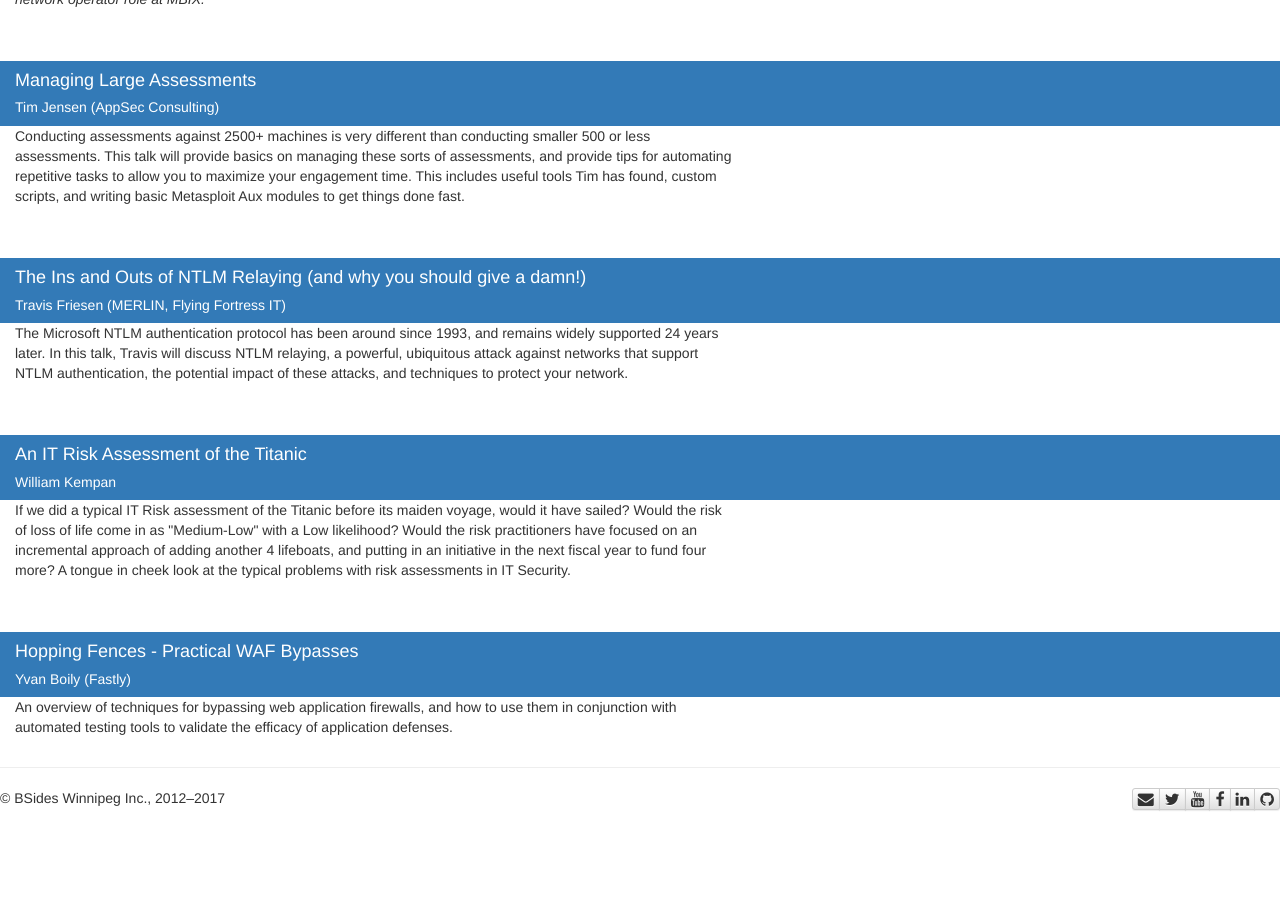
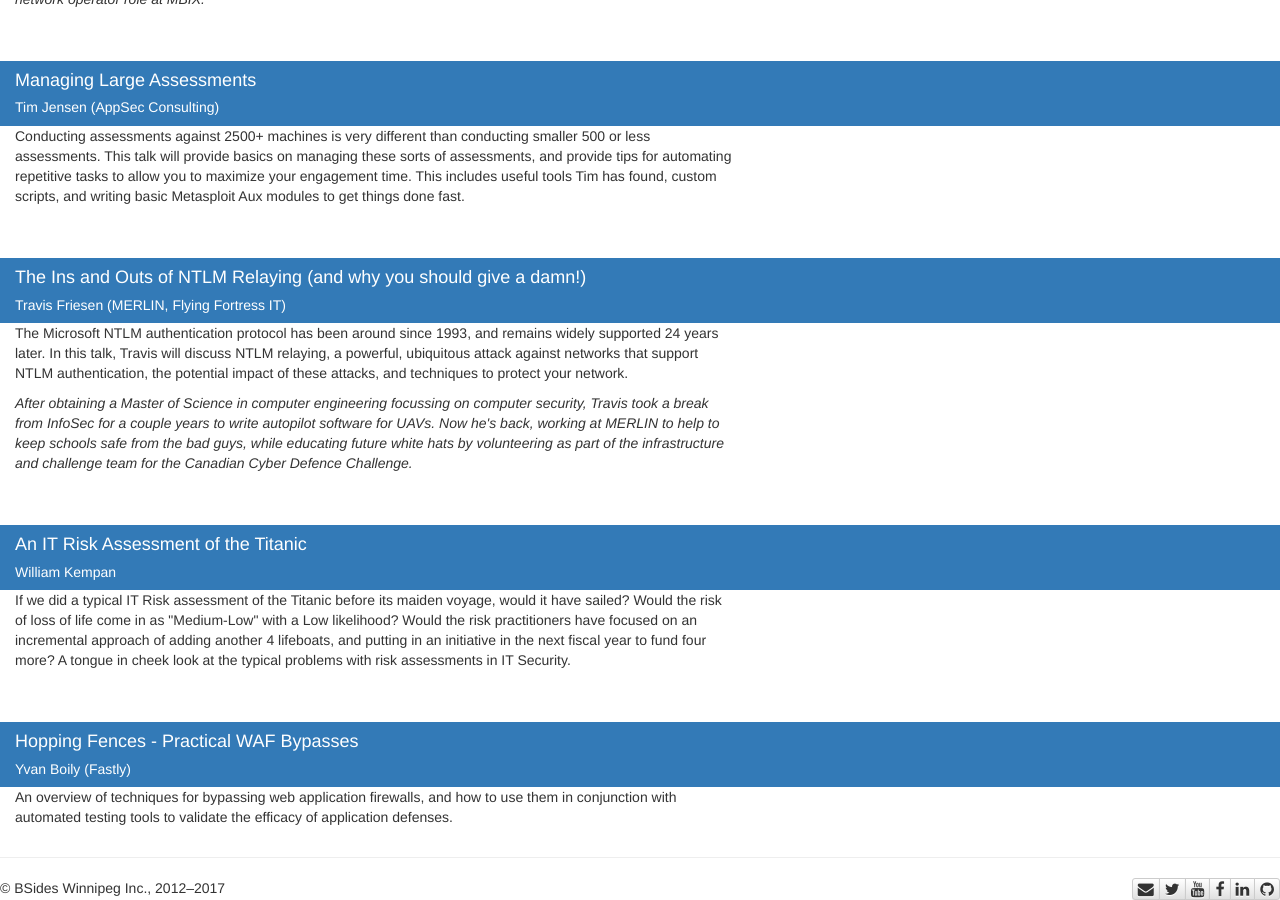
Before and after one commit to bsideswpg/bsideswpg.github.io, a Jekyll site: the page built from 2017-speakers.md, in a window 1280 px wide and 900 px high, scrolled down 4208 px. Built offline with Jekyll 4.4.1, drawn with Linux system fonts in a browser that asks for light colours; before the commit the page ends 5018 px from its top, so only the background shows below that.

Commit message:
Add bio.

```diff
--- a/2017-speakers.md
+++ b/2017-speakers.md
@@ -271,7 +271,7 @@ permalink: /speakers/
   <div class="col-lg-7">
     <p class="abstract">The Microsoft NTLM authentication protocol has been around since 1993, and remains widely supported 24 years later. In this talk, Travis will discuss NTLM relaying, a powerful, ubiquitous attack against networks that support NTLM authentication, the potential impact of these attacks, and techniques to protect your network.</p>
 
-    <p class="bio"></p>
+    <p class="bio">After obtaining a Master of Science in computer engineering focussing on computer security, Travis took a break from InfoSec for a couple years to write autopilot software for UAVs. Now he's back, working at MERLIN to help to keep schools safe from the bad guys, while educating future white hats by volunteering as part of the infrastructure and challenge team for the Canadian Cyber Defence Challenge.</p>
   </div>
 </div>
 
```
